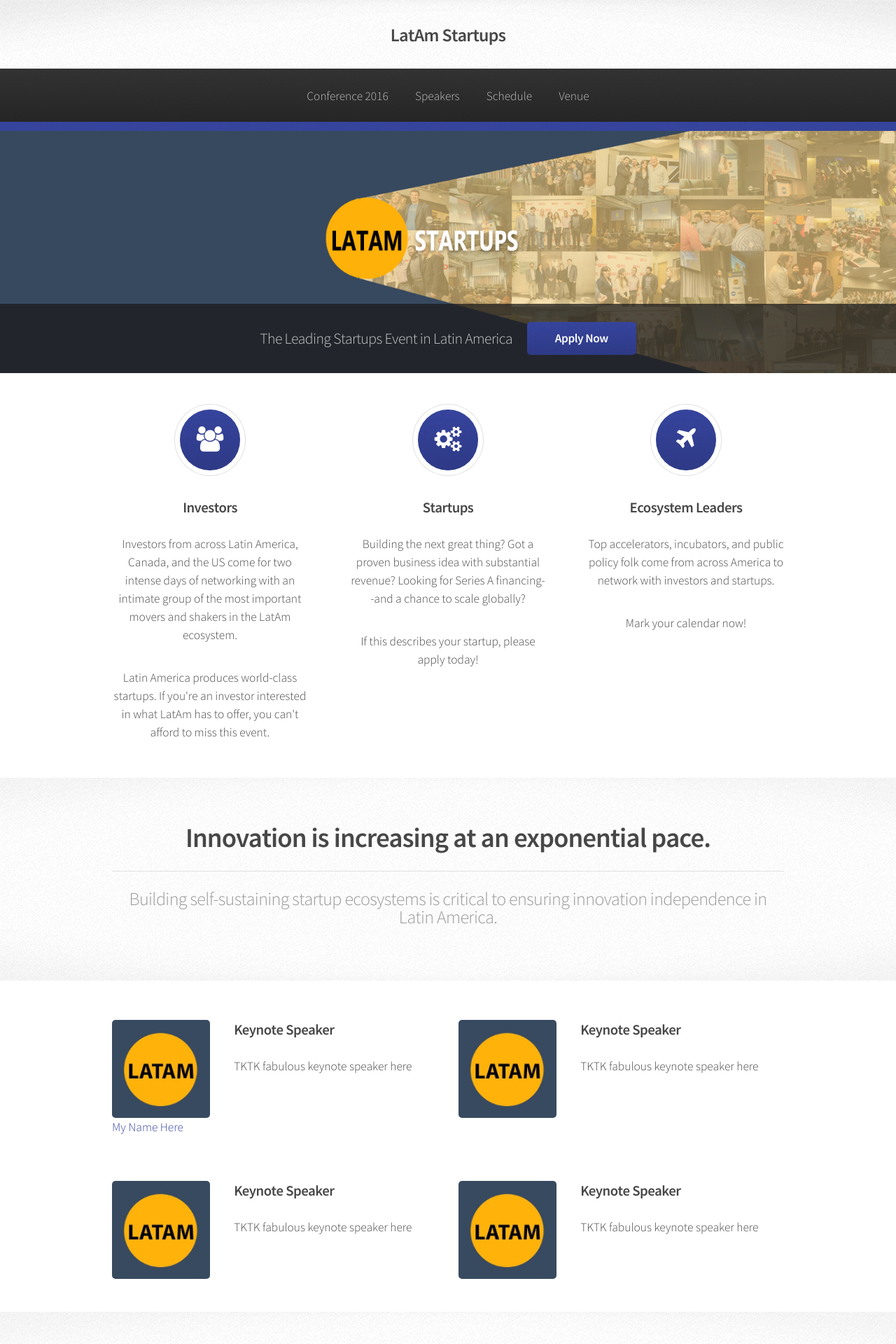
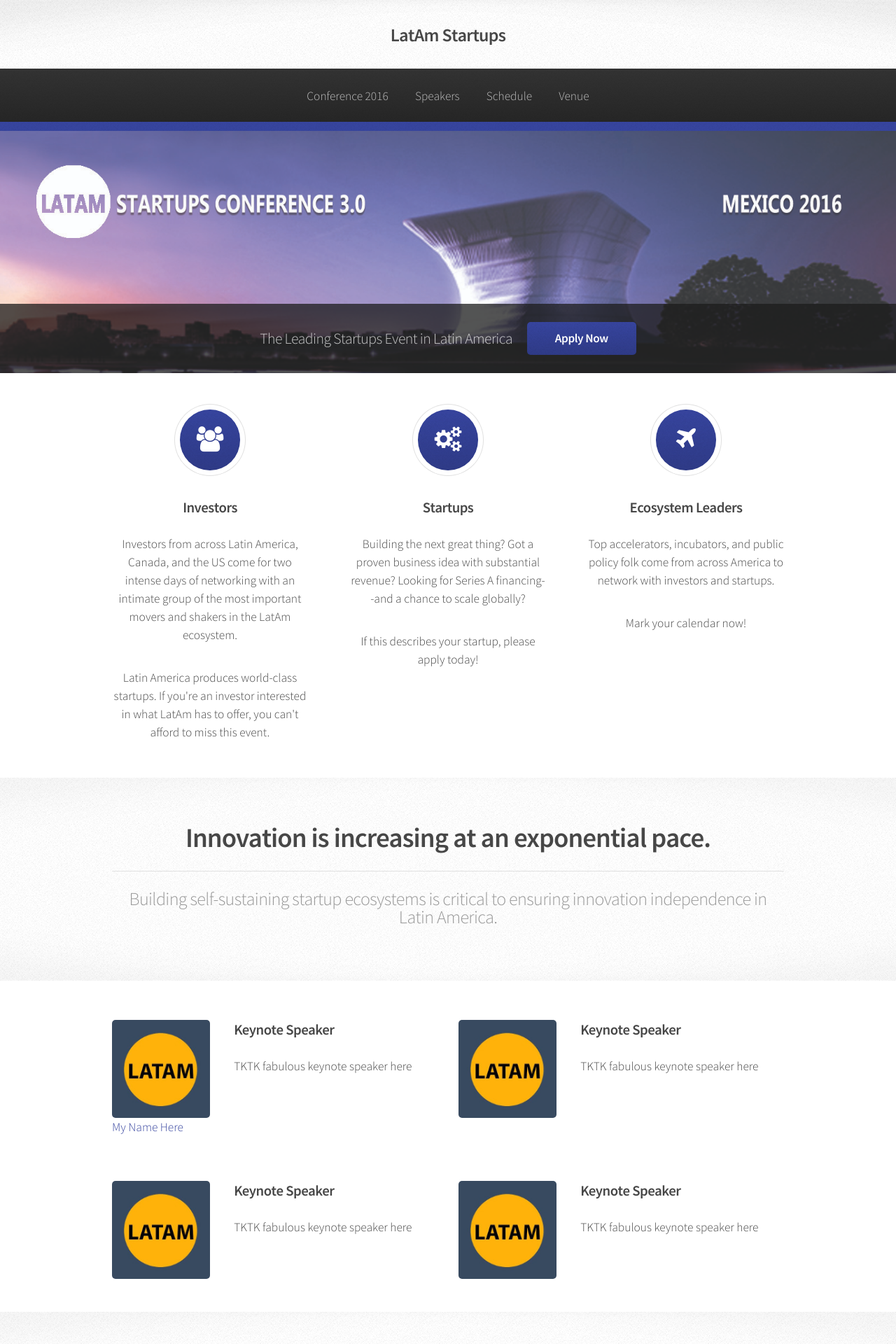
Before and after one commit to LatAmStartups/LatAmStartups.github.io, a Jekyll site: the page built from conference2016.html, in a window 1280 px wide. Shown: the top 1920 px of the page at 70% size. Built offline with Jekyll 4.4.1, drawn with Linux system fonts in a browser that asks for light colours.

Commit message:
testing the new conf banner

```diff
--- a/conference2016.html
+++ b/conference2016.html
@@ -4,7 +4,7 @@ layout: defaultconf
 ---
 
 <!-- Banner -->
-	<section id="banner">
+	<section id="banner" style="background-image: url(assets/images/conferencebanner.jpg)">
 		<header>
 			<h2><em>The Leading Startups Event in Latin America</em></h2>
 			<a href="apply.html" class="button">Apply Now</a>
```
